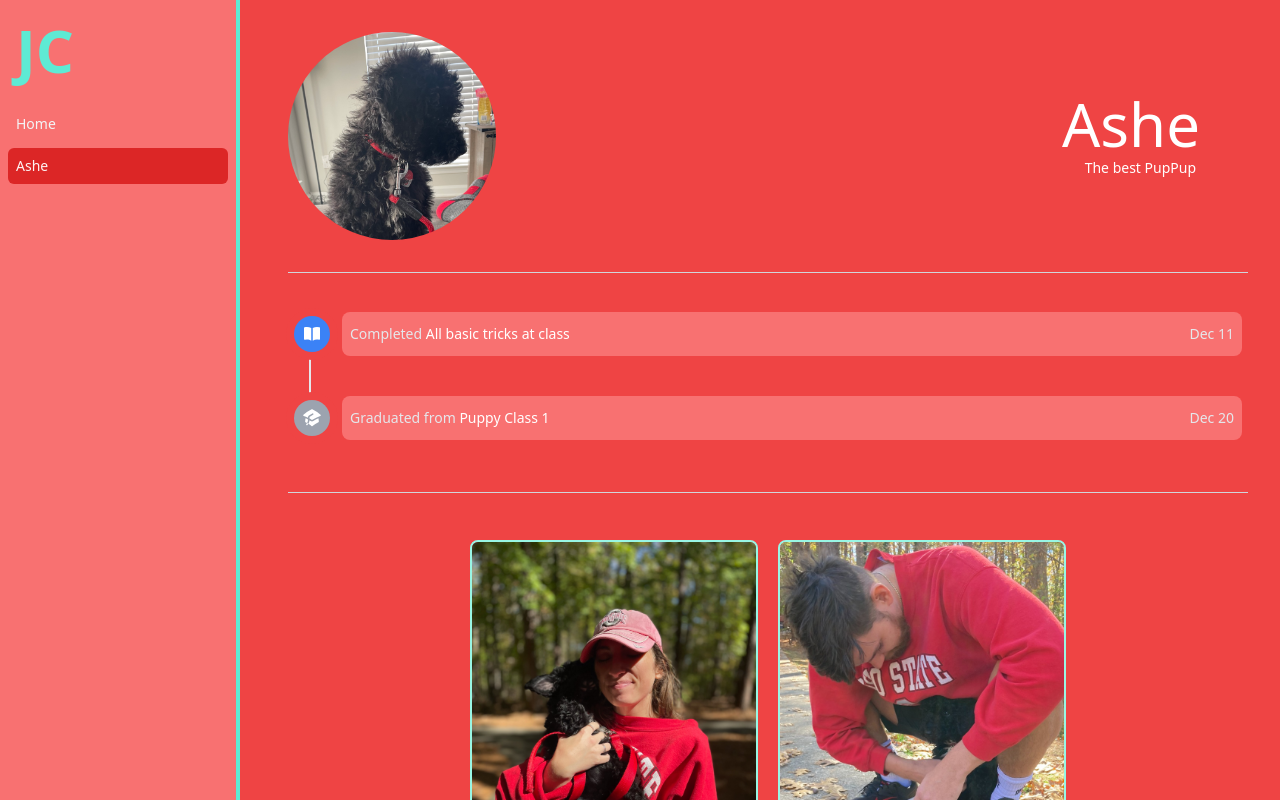
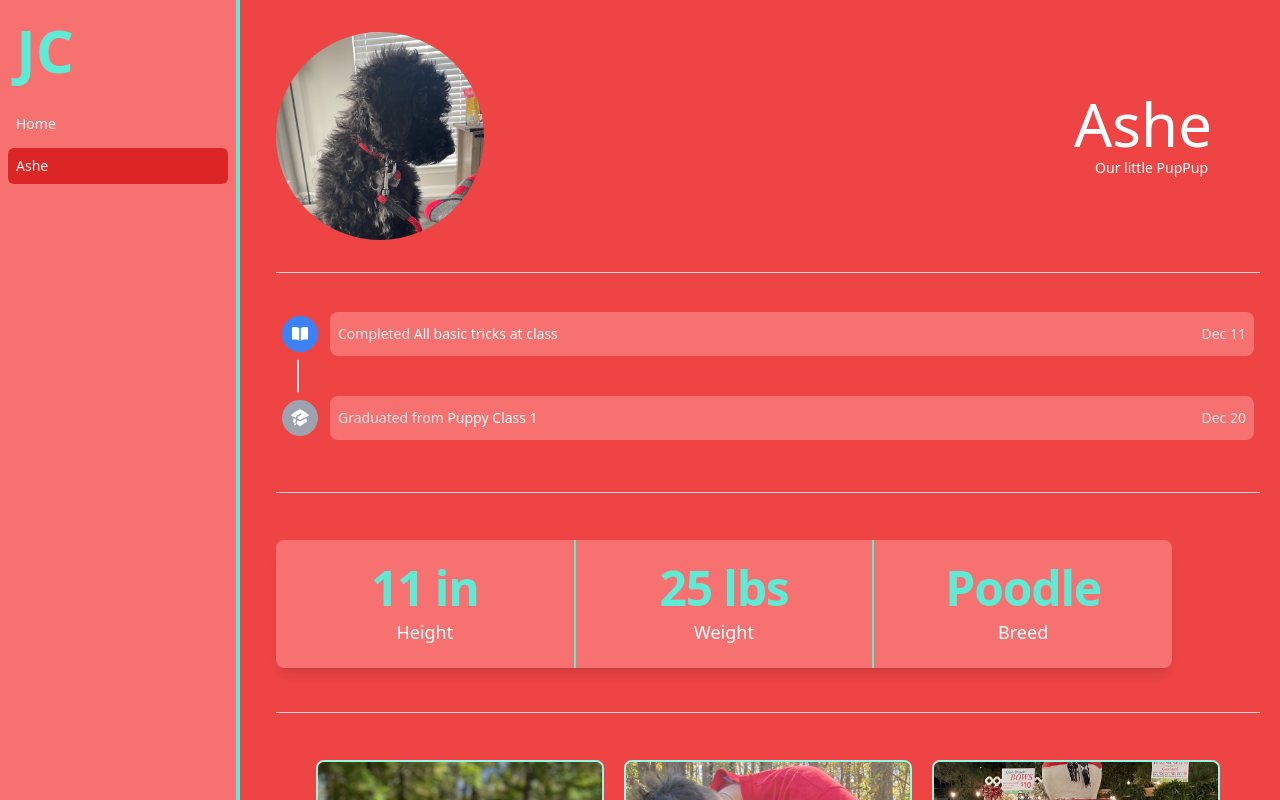
Before and after one commit to Jtcruthers/jtcruthers.github.io, a Nuxt app: page /ashe in a window 1280 px wide. Built offline with nearby package versions, Linux system fonts and the light colour scheme.

Commit message:
Added Ashe Stats

```diff
--- /dev/null
+++ b/components/AsheStats.vue
@@ -0,0 +1,30 @@
+<script setup lang="ts">
+const stats = [{
+  name: 'Height',
+  value: '11 in'
+}, {
+  name: 'Weight',
+  value: '25 lbs'
+}, {
+  name: 'Breed',
+  value: 'Poodle'
+}]
+</script>
+
+<template>
+    <div class="mt-10 pb-12 sm:pb-16">
+      <div class="relative">
+        <div class="absolute inset-0 h-1/2" />
+        <div class="relative">
+          <div class="max-w-4xl">
+            <dl class="rounded-lg bg-red-400 shadow-lg sm:grid sm:grid-cols-3">
+              <div v-for="(stat, index) in stats" class="flex flex-col border-b border-teal-300 p-6 text-center sm:border-0" :class="index === 0 ? 'sm:border-r' : index === (stats.length - 1) ? 'sm:border-l' : 'sm:border-l sm:border-r'">
+                <dt class="order-2 mt-2 text-lg font-medium leading-6 text-white">{{ stat.name }}</dt>
+                <dd class="order-1 text-5xl font-bold tracking-tight text-teal-300">{{ stat.value }}</dd>
+              </div>
+            </dl>
+          </div>
+        </div>
+      </div>
+    </div>
+</template>
--- a/components/layouts/SidebarLayout.vue
+++ b/components/layouts/SidebarLayout.vue
@@ -36,7 +36,7 @@
     </TransitionRoot>
 
     <!-- Static sidebar for desktop -->
-    <div class="hidden md:fixed md:inset-y-0 md:flex md:w-56 lg:w-60 md:flex-col">
+    <div class="hidden md:fixed md:inset-y-0 md:flex md:w-52 lg:w-60 md:flex-col">
       <!-- Sidebar component, swap this element with another sidebar if you like -->
       <div class="flex min-h-0 flex-1 flex-col bg-red-400 border-r-4 border-teal-300">
         <div class="flex flex-1 flex-col overflow-y-auto pt-5 pb-4">
@@ -60,7 +60,7 @@
         </button>
       </div>
       <main class="flex-1">
-        <div class="mx-auto max-w-7xl px-4 sm:px-6 md:px-8 h-full">
+        <div class="mx-auto max-w-8xl px-4 sm:px-6 md:px-5 h-full">
           <slot></slot>
         </div>
       </main>
--- a/pages/ashe.vue
+++ b/pages/ashe.vue
@@ -4,7 +4,7 @@
       <img src="/images/ashe_profile.jpeg" alt="Ashe" class="inline-block h-36 w-36 sm:w-44 sm:h-44 md:h-52 md:w-52 rounded-full" />
       <div class="w-full h-full text-center sm:text-right p-0 sm:pr-8 md:pr-12">
         <h1 class="text-6xl w-full">Ashe</h1>
-        <span class="hidden lg:block text-white text-sm mr-1 mt-1">The best PupPup</span>
+        <span class="hidden lg:block text-white text-sm mr-1 mt-1">Our little PupPup</span>
       </div>
     </div>
 
@@ -16,6 +16,10 @@
 
     <Divider class="mb-12 -mt-5" />
 
+    <AsheStats />
+
+    <Divider class="mb-12 -mt-5" />
+
     <AshePhotos />
   </div>
 </template>
```
